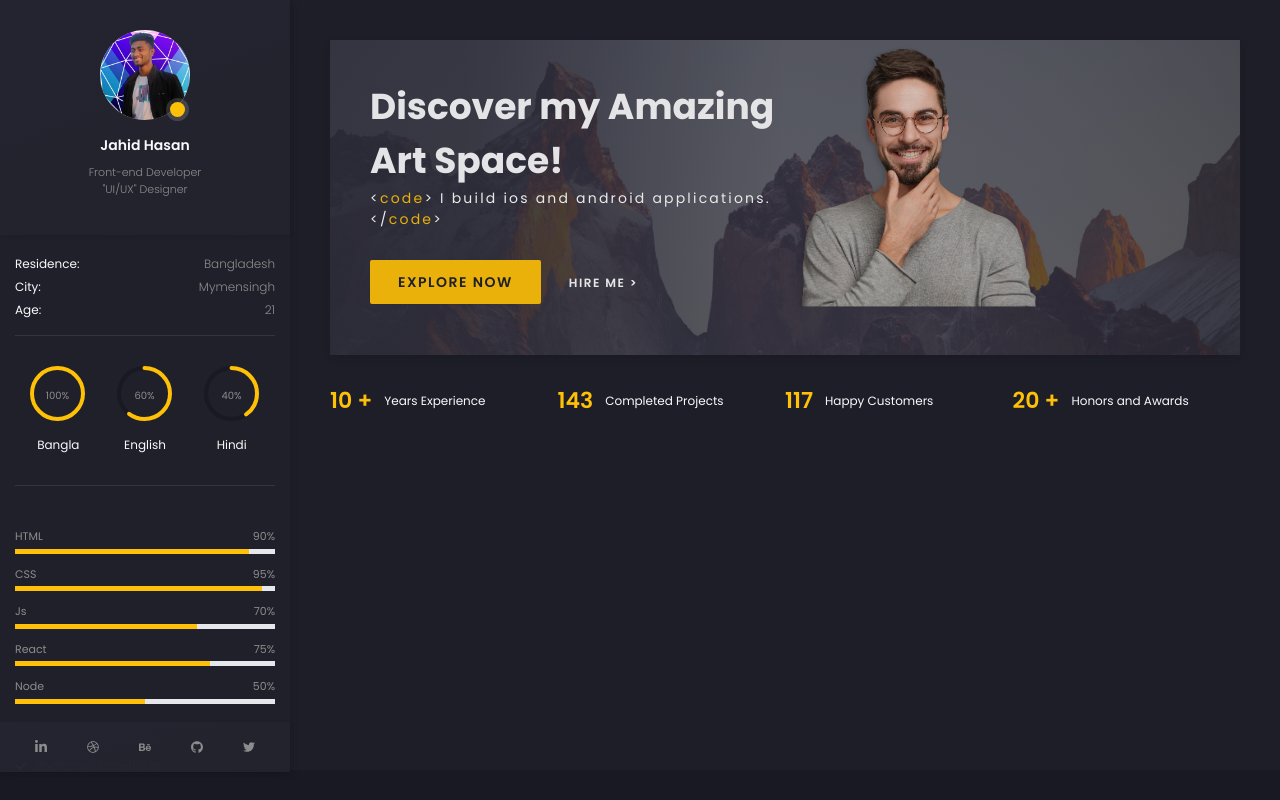
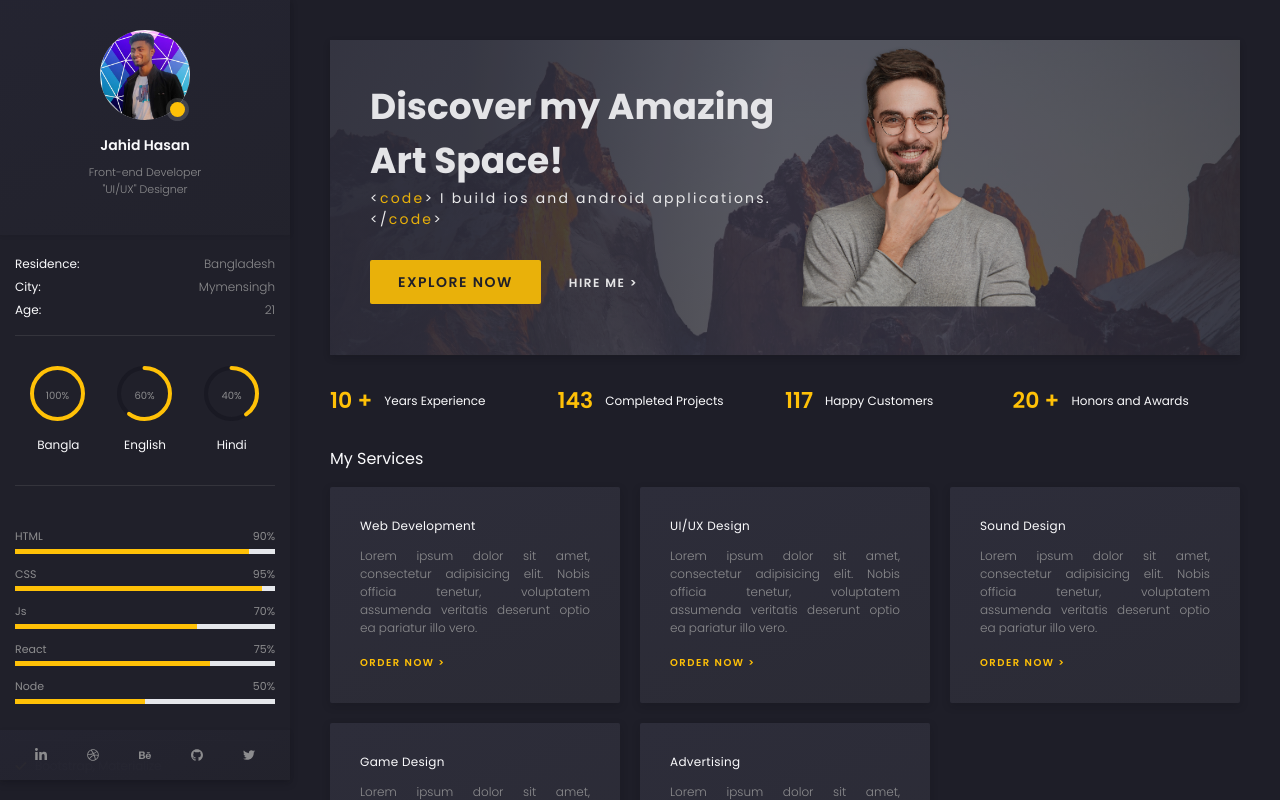
Before and after one commit to Hasan0734/my-portfolio, a Next.js app: page / in a window 1280 px wide. Built offline with nearby package versions, Linux system fonts and the light colour scheme.

Commit message:
added my services section

```diff
--- a/components/MainContent.js
+++ b/components/MainContent.js
@@ -1,13 +1,14 @@
 import Banner from "./Banner";
+import MyServices from "./MyServices";
 import Statics from "./Statics";
-
 
 export default function MainContent() {
   return (
     <>
-      <div className="p-10 w-full">
+      <div className="p-10 w-full overflow-scroll  scrollbar  h-screen ">
         <Banner />
-        <Statics/>
+        <Statics />
+        <MyServices />
       </div>
     </>
   );
--- /dev/null
+++ b/components/MyServices.js
@@ -0,0 +1,57 @@
+import Link from "next/link";
+import React from "react";
+
+const services = [
+  {
+    id: 1,
+    title: "Web Development",
+    body: " Lorem ipsum dolor sit amet, consectetur adipisicing elit. Nobis  officia tenetur, voluptatem assumenda veritatis deserunt optio ea pariatur illo vero.",
+  },
+  {
+    id: 2,
+    title: "UI/UX Design",
+    body: " Lorem ipsum dolor sit amet, consectetur adipisicing elit. Nobis  officia tenetur, voluptatem assumenda veritatis deserunt optio ea pariatur illo vero.",
+  },
+  {
+    id: 3,
+    title: "Sound Design",
+    body: " Lorem ipsum dolor sit amet, consectetur adipisicing elit. Nobis  officia tenetur, voluptatem assumenda veritatis deserunt optio ea pariatur illo vero.",
+  },
+  {
+    id: 4,
+    title: "Game Design",
+    body: " Lorem ipsum dolor sit amet, consectetur adipisicing elit. Nobis  officia tenetur, voluptatem assumenda veritatis deserunt optio ea pariatur illo vero.",
+  },
+  {
+    id: 5,
+    title: "Advertising",
+    body: " Lorem ipsum dolor sit amet, consectetur adipisicing elit. Nobis  officia tenetur, voluptatem assumenda veritatis deserunt optio ea pariatur illo vero.",
+  },
+];
+
+export default function MyServices() {
+  return (
+    <div>
+      <h3 className="text-[#fafafc] textt-[12px] font-normal">My Services</h3>
+      <div className="grid grid-cols-3 gap-5 mt-4">
+        {services.map((service) => (
+          <div key={service.id} className="my-service-box rounded-sm">
+            <div className="p-[30px]">
+              <h3 className="text-[#fafafc] text-[12px] font-normal tracking-wide">
+                {service.title}
+              </h3>
+              <p className="text-[12px] font-[300] text-[#8c8c8e] mt-3 mb-3 text-justify">
+                {service.body}
+              </p>
+              <Link href="/order-now">
+                <a className="text-[#FFC107] text-[10px] font-semibold uppercase tracking-[1.5px]">
+                  Order Now &gt;
+                </a>
+              </Link>
+            </div>
+          </div>
+        ))}
+      </div>
+    </div>
+  );
+}
--- a/pages/index.js
+++ b/pages/index.js
@@ -22,9 +22,8 @@ export default function Home() {
       <div className="flex ">
         {/* left sidebar */}
         <div
-          className="bg-[#20202a] w-[290px] min-w-[290px] h-[calc(100vh_-_30px)]
+          className="bg-[#20202a] w-[290px] min-w-[290px] h-[calc(100vh_-_20px)]
         z-[999] relative shadow-[0px_3px_8px_0_rgba(15,15,20,0.2)] scroll-smooth scrollbar
-
           scrollbar-hide"
         >
           <div
@@ -225,7 +224,7 @@ export default function Home() {
             </div>
           </div>
 
-          <div className="pro_ssocial fixed bottom-3 w-[290px] min-w-[290px]">
+          <div className="pro_ssocial fixed bottom-1 w-[290px] min-w-[290px]">
             <dir className="flex justify-between items-center w-full pro_ssocial_main px-[35px]">
 
               <Link href="/linkedin">
--- a/styles/globals.css
+++ b/styles/globals.css
@@ -156,3 +156,12 @@ body {
   width: 100%;
   background-image: linear-gradient(90deg, rgba(45, 45, 58, 0.9) 15%, rgba(45, 45, 58, 0.7) 50%, rgba(43, 43, 53, 0.7) 100%);
 }
+
+.my-service-box {
+  position: relative;
+  z-index: 1;
+  overflow: hidden;
+  -webkit-box-shadow: 0 3px 8px 0 rgb(15 15 20 / 20%);
+  box-shadow: 0 3px 8px 0 rgb(15 15 20 / 20%);
+  background: linear-gradient(159deg, #2d2d3a 0%, #2b2b35 100%);
+}
```
